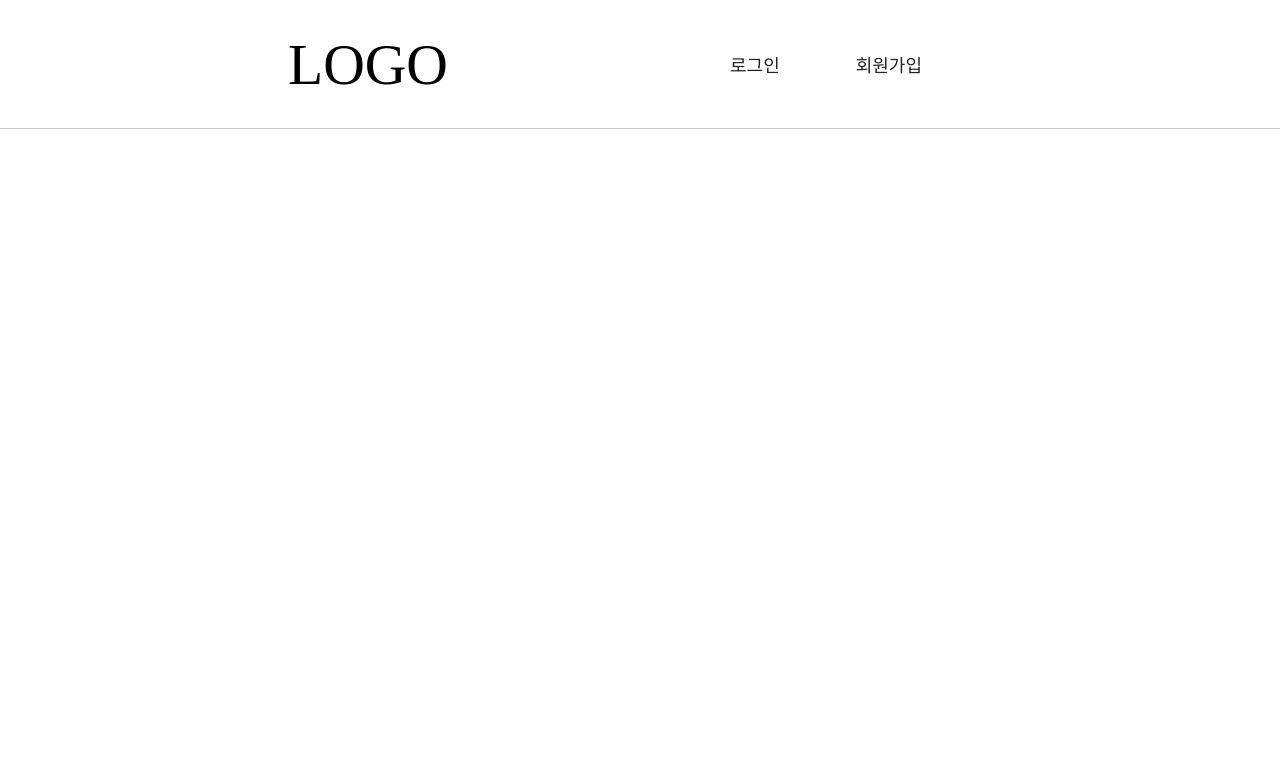
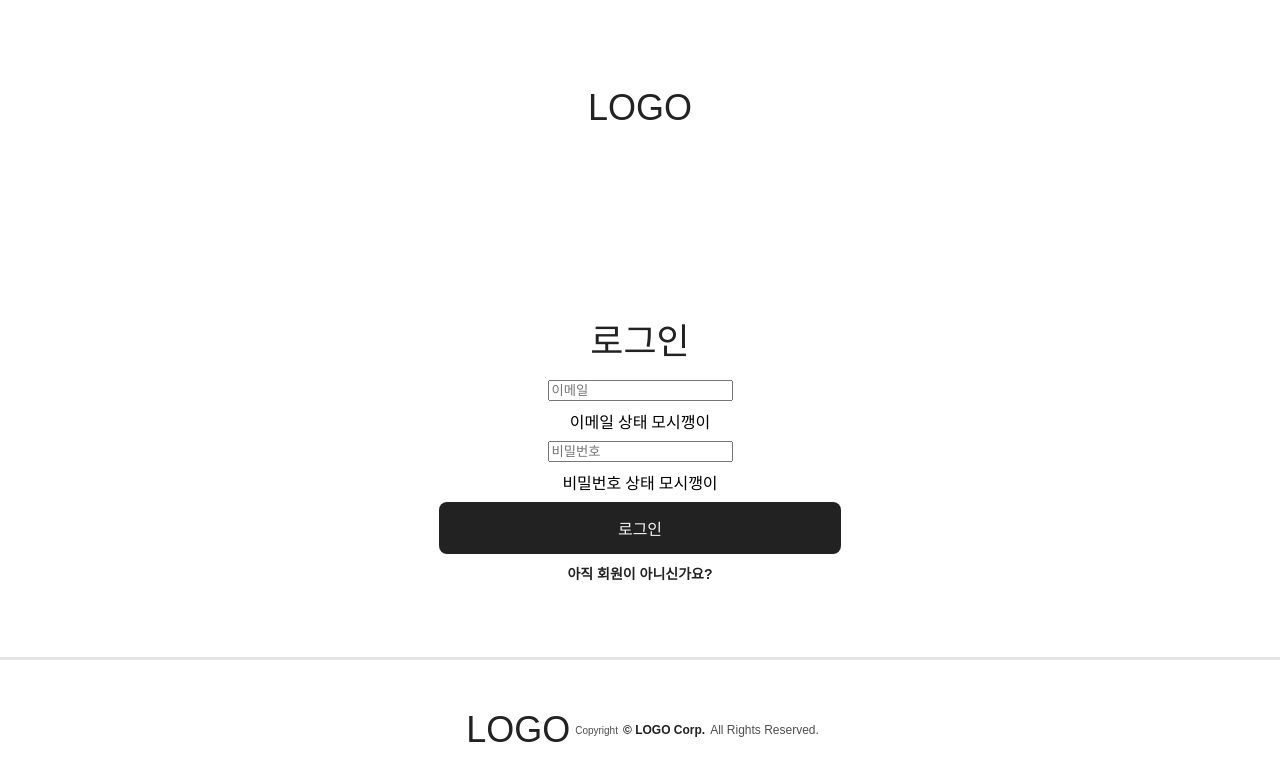
Before and after one commit to noSPkeepgoing/FE_Traveler, a Next.js app: page /sign-in in a window 1280 px wide. Shown: the top 780 px of the page. Built offline with nearby package versions, Linux system fonts and the light colour scheme.

Commit message:
🎨 Style: sign-in layout 구현

```diff
--- /dev/null
+++ b/src/app/sign-in/layout.tsx
@@ -0,0 +1,8 @@
+import React from 'react';
+// import '@styles/_normalize.scss';
+
+function SignInLayout({ children }: { children: React.ReactNode }) {
+  return <main>{children}</main>;
+}
+
+export default SignInLayout;
--- a/src/app/sign-in/page.tsx
+++ b/src/app/sign-in/page.tsx
@@ -1,7 +1,84 @@
-import Header from '@/components/header';
+'use client';
 
-const SignIn = () => {
-  return <Header />;
-};
+import React from 'react';
+import styles from './signIn.module.scss';
+import Button from '@/components/button';
+import Text from '@/components/text';
+import Footer from '@/components/footer';
+import { useRouter } from 'next/navigation';
+import { TSignInType } from './signInType';
 
-export default SignIn;
+function SignInPage() {
+  const router = useRouter();
+
+  // api 전달 함수
+  const signInSubmit = (
+    event: React.FormEvent<HTMLFormElement>,
+    formData: TSignInType,
+  ) => {
+    event.preventDefault();
+    // 폼 제출(submit) 이벤트 발생 시 실행할 api가 들어갈 자리
+  };
+
+  // form 제출 시 유효성 검사용 함수
+  // const MyFormComponent: React.FC = () => {
+  //   const handleSubmit = (event: React.FormEvent<HTMLFormElement>) => {
+  //     // 이벤트 핸들러에서 폼 데이터를 수집하거나 사용할 수 있도록 로직 추가
+  //     const formData: TSignUpType = {
+  //       email: 'user@example.com',
+  //       password: '1q2w3e4r!',
+  //     };
+
+  //     signUpSubmit(event, formData);
+  //   };
+  // };
+  return (
+    <>
+      <div className={styles.container}>
+        <div className={styles.logo}>
+          <Text color="black" fontSize="xl" fontWeight="thin">
+            LOGO
+          </Text>
+        </div>
+        <div className={styles.form}>
+          <div className={styles.info}>
+            <Text color="primary" fontSize="xl" fontWeight="medium">
+              로그인
+            </Text>
+          </div>
+          <div className={styles.inputContainer}>
+            <div className={styles.inputBox}>
+              <input type="email" placeholder="이메일" name="email" />
+              <label className={styles.label} htmlFor="">
+                이메일 상태 모시깽이
+              </label>
+            </div>
+          </div>
+          <div className={styles.inputContainer}>
+            <div className={styles.inputBox}>
+              <input type="password" placeholder="비밀번호" name="password" />
+              <label htmlFor="">비밀번호 상태 모시깽이</label>
+            </div>
+          </div>
+          <div className={styles.confirm}>
+            <Button size="lg">
+              <Text color="gray100" fontSize="xs-2" fontWeight="medium">
+                로그인
+              </Text>
+            </Button>
+          </div>
+          <div className={styles.signInBtn}>
+            <Button variant="text" onClick={() => router.push('/sign-up')}>
+              <Text fontSize="xs-3" fontWeight="bold">
+                아직 회원이 아니신가요?
+              </Text>
+            </Button>
+          </div>
+        </div>
+      </div>
+      <Footer />
+    </>
+  );
+}
+
+export default SignInPage;
--- /dev/null
+++ b/src/app/sign-in/signIn.module.scss
@@ -0,0 +1,57 @@
+.container {
+  width: 770px;
+  height: 800px;
+  // border: 1px solid red;
+  margin: 0 auto;
+}
+
+.logo {
+  width: 400px;
+  height: 200px;
+  margin: 0 auto;
+
+  display: flex;
+  justify-content: center;
+  align-items: center;
+}
+
+.info {
+  margin-bottom: 1rem;
+}
+
+.form {
+  width: 400px;
+  height: 480px;
+  margin: 0 auto;
+
+  display: flex;
+  justify-content: center;
+  flex-direction: column;
+  align-items: center;
+}
+
+.inputBox {
+  display: flex;
+  justify-content: center;
+  align-items: center;
+  flex-direction: column;
+
+  margin-bottom: 0.5rem;
+}
+
+.inputContainer {
+  display: flex;
+  align-items: center;
+
+  input {
+    flex: 1;
+    margin-bottom: 0.5rem;
+  }
+  button {
+    margin-left: 0.5rem;
+  }
+}
+
+.signInBtn {
+  margin-top: 0.5rem;
+}
--- /dev/null
+++ b/src/app/sign-in/signInType.ts
@@ -0,0 +1,4 @@
+export type TSignInType = {
+  email: string;
+  password: string;
+};
```
